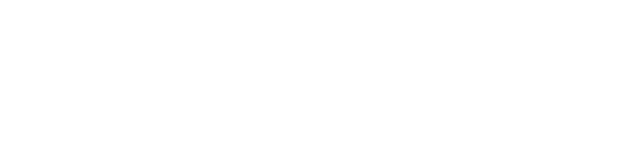
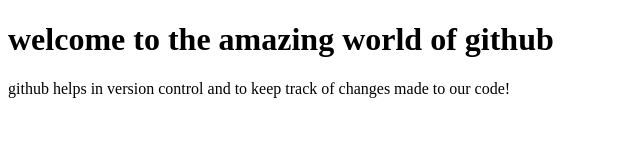
Before and after one commit to tochi-a/ui-design-billing-page, a plain HTML site: page index.html in a window 1280 px wide. Shown: the whole page, without its empty margins (0-640 px from the left). Drawn offline with Linux system fonts and the light colour scheme.

Commit message:
added content to index.html

```diff
--- a/index.html
+++ b/index.html
@@ -7,6 +7,7 @@
     <title>Document</title>
 </head>
 <body>
-
+    <h1>welcome to the amazing world of github</h1>
+    <p>github helps in version control and to keep track of changes made to our code!</p>
 </body>
 </html>
```
